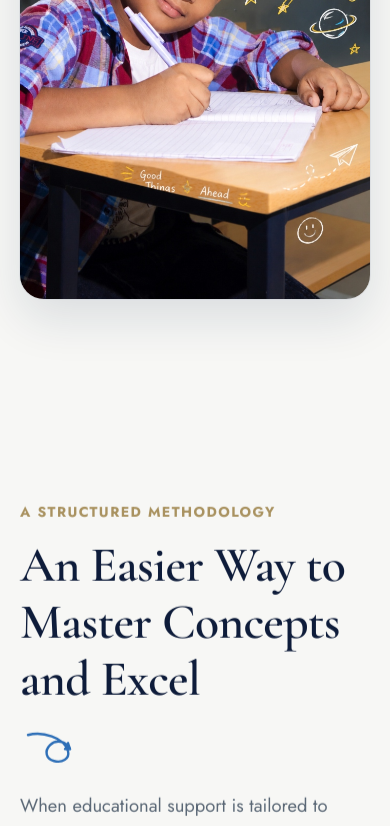
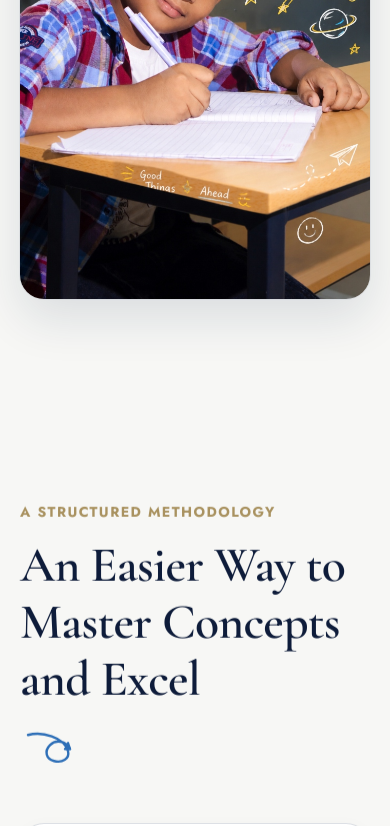
Before and after one commit to mithumohan00-ship-it/Bhadris-Academy, a React (Vite) app: page / in a window 390 px wide. Shown: the part 1156-1982 px from the top of the page. Built offline with nearby package versions, Linux system fonts and the light colour scheme.

Commit message:
chore: remove section subtitles across Experience, Why Us, Bento Stats, Campuses, and Student Reviews

```diff
--- a/src/components/BentoStats.jsx
+++ b/src/components/BentoStats.jsx
@@ -87,10 +87,6 @@ export default function BentoStats() {
         <div className="bento-header-wrap reveal">
           <span className="eyebrow">Local Reach & Excellence</span>
           <h2 className="section-title">Academic Footprint in Bengaluru</h2>
-          <p className="section-subtitle">
-            A snapshot of our local tuition presence, specialized batch sizes, and comprehensive
-            board support across Bengaluru.
-          </p>
         </div>
 
         <div className="bento-container" ref={containerRef}>
@@ -156,10 +152,6 @@ export default function BentoStats() {
           <div className="campuses-showcase-header">
             <span className="eyebrow">Visit Our Branches</span>
             <h3 className="campuses-showcase-title">Two Convenient Campuses in Bengaluru</h3>
-            <p className="campuses-showcase-subtitle">
-              Drop by our modern learning centers for in-person parent consultations, faculty interactions,
-              and free diagnostic baseline assessments.
-            </p>
           </div>
 
           {/* Desktop Layout: 2 Separate Side-by-Side Cards (Screens > 860px) */}
--- a/src/components/Experience.jsx
+++ b/src/components/Experience.jsx
@@ -11,11 +11,6 @@ export default function Experience() {
             <h2 className="section-title">An Easier Way to Master Concepts and Excel</h2>
             <DoodleArrow />
           </div>
-          <p className="section-subtitle">
-            When educational support is tailored to individual starting points, students gain
-            genuine comprehension rather than test-day anxiety. More classes are engaging and
-            student learning stays on track.
-          </p>
         </div>
 
         <div className="pillars-grid reveal-stagger">
--- a/src/components/StudentLove.jsx
+++ b/src/components/StudentLove.jsx
@@ -246,10 +246,6 @@ export default function StudentLove() {
             Students Love <span className="highlight-gold">Bhadri&apos;s Academy</span>{" "}
             <DoodleSparkle />
           </h2>
-          <p className="section-subtitle text-light-muted">
-            Watch authentic video reviews from our parents and students across Bengaluru —
-            sharing their transformation from conceptual doubts to subject mastery and top board scores.
-          </p>
         </div>
 
         {/* Carousel Header Controls */}
--- a/src/components/WhyUs.jsx
+++ b/src/components/WhyUs.jsx
@@ -114,10 +114,6 @@ export default function WhyUs() {
             </h2>
             <DoodleArrow />
           </div>
-          <p className="section-subtitle">
-            When schools and students have dependable access to experienced mentors, learning
-            becomes structured, predictable, and consistently rewarding.
-          </p>
         </div>
 
         {/* 2-Column Showcase: Student Visual with Doodles + 3D Fanned Card Deck */}
--- a/src/index.css
+++ b/src/index.css
@@ -908,11 +908,8 @@ img {
    SECTION 2: EXPERIENCE / 3 PILLARS
    ========================================== */
 .experience-header-grid {
-  display: grid;
-  grid-template-columns: 1.2fr 1fr;
-  gap: 3.5rem;
-  align-items: flex-end;
-  margin-bottom: 4rem;
+  max-width: 720px;
+  margin-bottom: 3.5rem;
 }
 
 .pillars-grid {
@@ -1034,10 +1031,7 @@ img {
 }
 
 .why-header-grid {
-  display: grid;
-  grid-template-columns: 1.2fr 1fr;
-  gap: 3.5rem;
-  align-items: flex-end;
+  max-width: 720px;
   margin-bottom: 2rem;
   position: relative;
   z-index: 2;
@@ -1278,7 +1272,7 @@ img {
 .bento-header-wrap {
   text-align: center;
   max-width: 760px;
-  margin: 0 auto 4rem;
+  margin: 0 auto 3rem;
 }
 
 .bento-container {
@@ -1426,7 +1420,7 @@ img {
 .campuses-showcase-header {
   text-align: center;
   max-width: 720px;
-  margin: 0 auto 3rem;
+  margin: 0 auto 2.5rem;
 }
 
 .campuses-showcase-title {
@@ -1435,7 +1429,7 @@ img {
   font-weight: 700;
   color: var(--navy-deep);
   margin-top: 0.5rem;
-  margin-bottom: 0.85rem;
+  margin-bottom: 0;
   line-height: 1.25;
 }
 
@@ -2100,12 +2094,6 @@ main {
     justify-content: center;
   }
 
-  .experience-header-grid,
-  .why-header-grid {
-    grid-template-columns: 1fr;
-    gap: 1.5rem;
-  }
-
   .pillars-grid {
     grid-template-columns: 1fr;
     gap: 2rem;
@@ -2263,7 +2251,7 @@ main {
 .student-love-header {
   text-align: center;
   max-width: 820px;
-  margin: 0 auto 3.5rem;
+  margin: 0 auto 2.5rem;
   position: relative;
   z-index: 1;
 }
```
